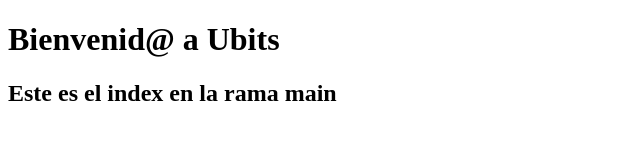
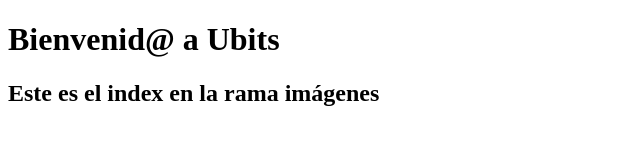
Before and after one commit to jackhfernandez/ejercicio-ramas, a plain HTML site: page index.html in a window 1280 px wide. Shown: the full height of the page, 0-640 px from the left. Drawn offline with Linux system fonts and the light colour scheme.

Commit message:
Agregando carpeta de imágenes y modificando index

```diff
--- a/index.html
+++ b/index.html
@@ -8,6 +8,6 @@
 </head>
 <body>
     <h1>Bienvenid@ a Ubits</h1>
-    <h2>Este es el index en la rama main</h2>
+    <h2>Este es el index en la rama imágenes</h2>
 </body>
 </html>
```
Also changed, not shown: img/sala.png (added), 2 other files.
